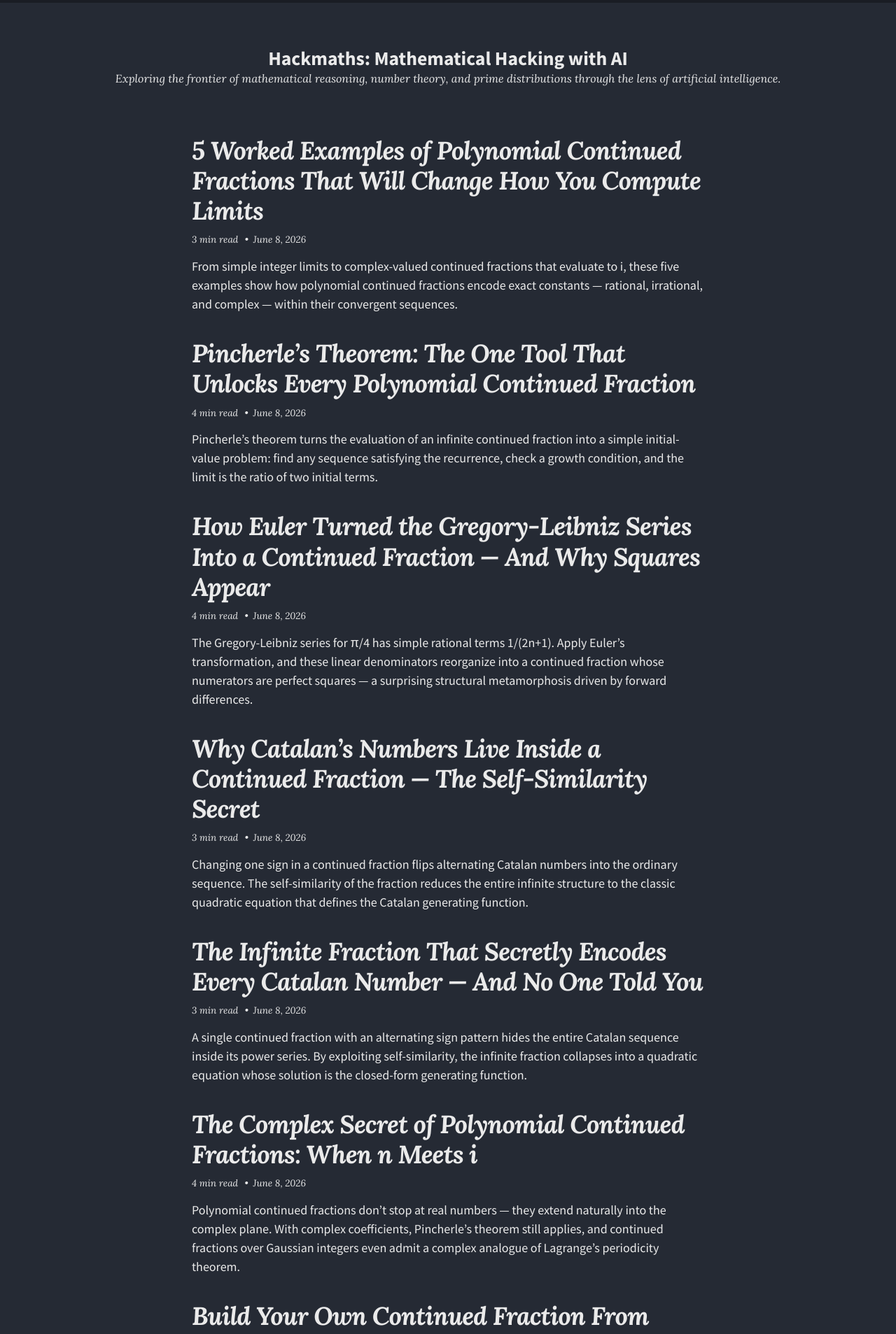
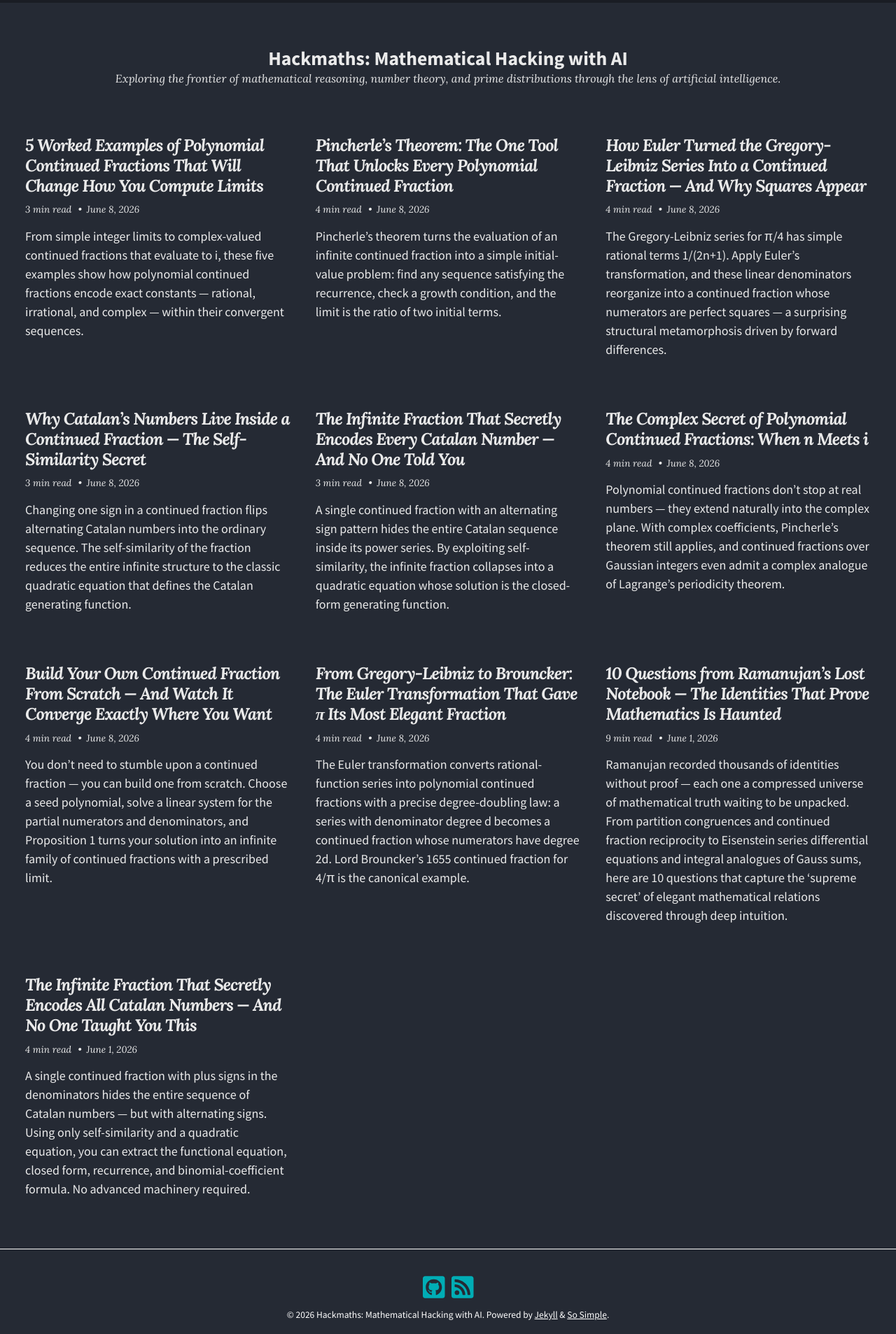
Before and after one commit to hackmathsdeveloper/hackmathsdeveloper.github.io, a Jekyll site: the page built from index.html, in a window 1280 px wide. Shown: the top 1907 px of the page at 70% size. Built offline with Jekyll 4.4.1, drawn with Linux system fonts in a browser that asks for light colours; nearby versions of some CDN libraries; the list of posts is cut into pages by our own code.

Commit message:
Switch homepage to 3-column grid layout
- Changed entries_layout from list to grid in index.html
- Added responsive 3-column CSS grid: 3 cols on desktop, 2 on tablet, 1 on mobile
- Widened page wrapper to 1400px to comfortably fit 3 columns

Co-Authored-By: Claude Opus 4.8 <noreply@anthropic.com>

```diff
--- a/_includes/head-custom.html
+++ b/_includes/head-custom.html
@@ -2,4 +2,30 @@
 
 <!-- insert favicons. use http://realfavicongenerator.net/ -->
 
+<!-- 3-column grid layout for homepage -->
+<style>
+  .entries-grid {
+    grid-template-columns: repeat(3, 1fr);
+  }
+
+  @media (max-width: 900px) {
+    .entries-grid {
+      grid-template-columns: repeat(2, 1fr);
+    }
+  }
+
+  @media (max-width: 550px) {
+    .entries-grid {
+      grid-template-columns: 1fr;
+    }
+  }
+
+  /* Widen the page container for 3 columns */
+  .layout--home.page--wide .page-wrapper {
+    max-width: 1400px;
+    padding-left: 2em;
+    padding-right: 2em;
+  }
+</style>
+
 <!-- end custom head snippets -->
--- a/index.html
+++ b/index.html
@@ -3,5 +3,5 @@ layout: home
 excerpt: "Exploring the frontier of mathematical reasoning, number theory, and prime distributions through the lens of artificial intelligence."
 show_excerpts: true
 paginate: true
-entries_layout: list
+entries_layout: grid
 ---
```
